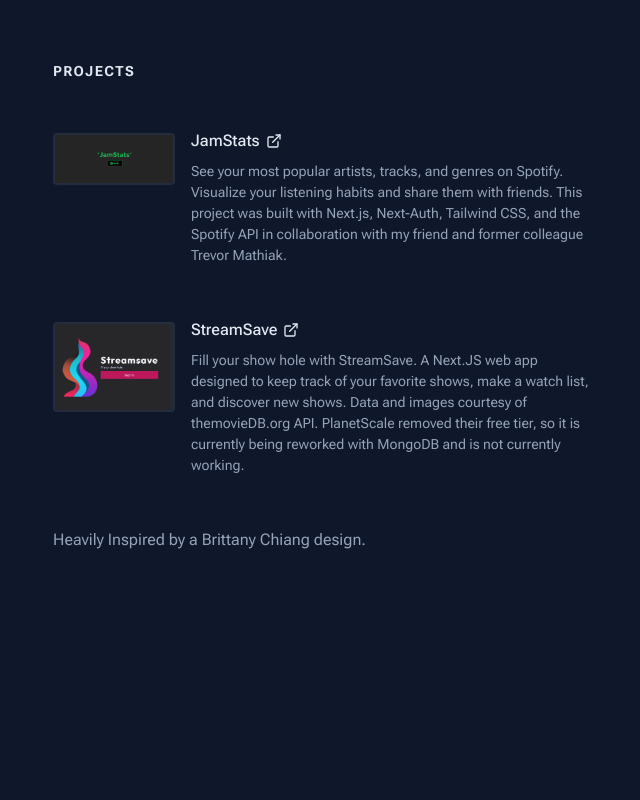
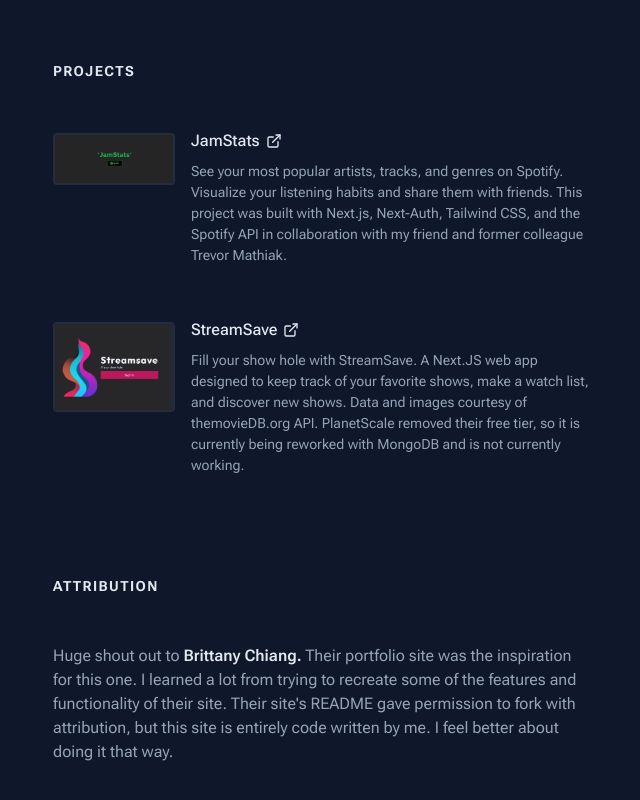
Before and after one commit to mgehrls/mattgehrls, a Next.js app: page / in a window 1280 px wide. Shown: the part 1838-2638 px from the top of the page, without its empty margins (595-1235 px from the left). Before the commit the page ends 2486 px from the top, so only its background shows below. Built offline with nearby package versions, Linux system fonts and the light colour scheme.

Commit message:
updated attribution

```diff
--- a/components/main/Attribution.tsx
+++ b/components/main/Attribution.tsx
@@ -2,20 +2,33 @@
 
 function Attribution() {
   return (
-    <div>
-      <p>
-        Heavily Inspired by a{" "}
+    <section
+      id="attribution"
+      className="mt-24 scroll-mt-16"
+      aria-label="Attribution"
+    >
+      <h2 className="text-sm font-bold uppercase tracking-widest text-gray-900 dark:text-slate-200">
+        Attribution
+      </h2>
+      <p className="mt-12">
+        Huge shout out to{" "}
         <a
           href="https://brittanychiang.com/"
           target="_blank"
           rel="noreferrer noopener"
           aria-label="Brittany Chiang (opens in a new tab)"
-          title="Brittany Chiang portfolio site"
+          title="Brittany Chiang's portfolio site"
+          className="font-semibold text-gray-900 dark:text-slate-200 hover:text-indigo-900 dark:hover:text-teal-300"
         >
-          Brittany Chiang design.
-        </a>
+          Brittany Chiang.
+        </a>{" "}
+        Their portfolio site was the inspiration for this one. I learned a lot
+        from trying to recreate some of the features and functionality of their
+        site. Their site&apos;s README gave permission to fork with attribution,
+        but this site is entirely code written by me. I feel better about doing
+        it that way.
       </p>
-    </div>
+    </section>
   );
 }
 
```
